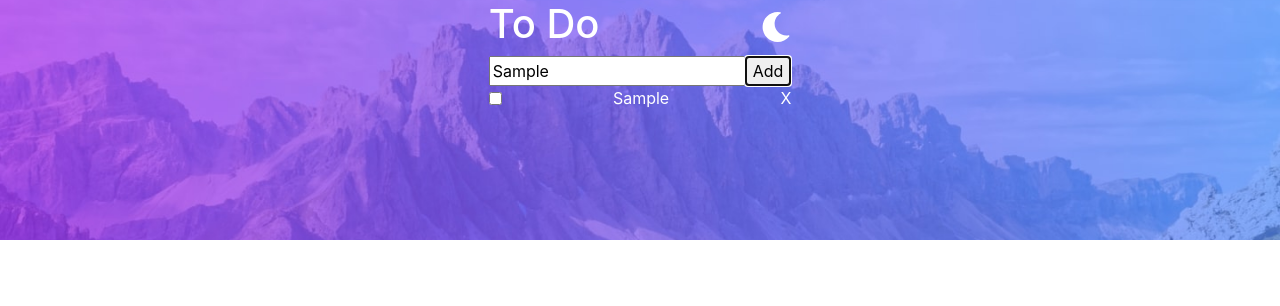
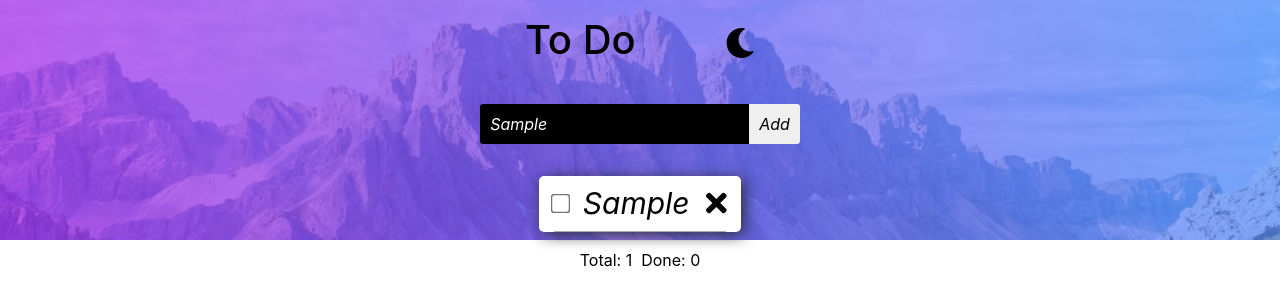
Before and after one commit to BK-Bagchi/remind-me, a React (Create React App) app: page / in a window 1280 px wide. Both pictures are taken after typing "Sample" into the empty fields and a click on the button "Add". Shown: the top 306 px of the page. Built offline with nearby package versions, Linux system fonts and the light colour scheme.

Commit message:
Total todo and done todo is now under count

```diff
--- a/src/react/Todo/Todo.css
+++ b/src/react/Todo/Todo.css
@@ -31,12 +31,52 @@ main{
 p{
     margin: 0;
 }
-.mode-toggle-icon{
+.font{
     font-size: 30px;
 }
 .Night{
+    color: black;
+}
+.Day{
     color: white;
 }
-.Day{
-    color: orange;
+.pointer{
+    cursor: pointer;
 }
+input[type=checkbox]{
+    transform: scale(1.5);
+}
+input[type=text], button{
+    border: none;
+    outline: none !important;
+    height: 40px;
+    padding: 0 10px;
+    font-style: italic;
+}
+input[type=text]{
+    border-radius: 3px 0 0 3px;
+    color: white;
+    background: black;
+}
+button{
+    border-radius: 0 3px 3px 0;
+}
+.todo-work-list{
+    border-radius: 5px;
+    padding: 0 15px;
+}
+.list-night{
+    background: white;
+    color: black;
+    box-shadow: 3px 3px 15px #2c2e3d;
+}
+.list-day{
+    background: black;
+    color: white;
+    border: 1px solid white;
+}
+.todo-works{
+    font-style: italic !important;
+    padding: 5px 0;
+    border-bottom: 1px solid darkgray;
+}
--- a/src/react/Todo/Todo.js
+++ b/src/react/Todo/Todo.js
@@ -3,7 +3,7 @@ import { useDispatch, useSelector } from 'react-redux';
 import { addTodo, deleteTodo, doneTodo } from '../../redux/action/action';
 import './Todo.css';
 import { FontAwesomeIcon } from '@fortawesome/react-fontawesome'
-import { faCoffee, faMoon, faSun } from '@fortawesome/free-solid-svg-icons'
+import { faMoon, faSun, faTimes } from '@fortawesome/free-solid-svg-icons'
 
 const Todo = () => {
     const add = useDispatch()
@@ -11,8 +11,8 @@ const Todo = () => {
     const dlt = useDispatch()
 
     const bgName = [
-        { pic: 'light-bg-pic', color: 'light-bg-color', time: 'Night', icon: faMoon },
-        { pic: 'dark-bg-pic', color: 'dark-bg-color', time: 'Day', icon: faSun }
+        { pic: 'light-bg-pic', color: 'light-bg-color', time: 'Night', icon: faMoon, listBg: 'list-night' },
+        { pic: 'dark-bg-pic', color: 'dark-bg-color', time: 'Day', icon: faSun, listBg: 'list-day' }
     ]
     const [bgIndex, setBgIndex] = useState(0)
     const [todoWork, setTodoWork] = useState('')
@@ -36,29 +36,33 @@ const Todo = () => {
             <div className={`top ${bgName[bgIndex].pic}`}></div>
             <div className={`bottom ${bgName[bgIndex].color}`}></div>
             <main className="w-100 d-flex justify-content-center">
-                <div>
-                    <div className="d-flex justify-content-between align-items-center">
+                <div className="d-flex flex-column align-items-center">
+                    <div className="d-flex justify-content-around align-items-center w-100 my-3">
                         <h1 className={`${bgName[bgIndex].time}`} onClick={() => colorMode()}>To Do</h1>
-                        <p className={`mode-toggle-icon ${bgName[bgIndex].time}`} onClick={() => colorMode()}><FontAwesomeIcon icon={bgName[bgIndex].icon} /></p>
+                        <p className={`font ${bgName[bgIndex].time}`} onClick={() => colorMode()}><FontAwesomeIcon icon={bgName[bgIndex].icon} /></p>
                         {/* <button onClick={() => colorMode()}>{bgName[bgIndex].time}</button> */}
                     </div>
-                    <div>
+                    <div className="my-3">
                         <input type="text" placeholder="Enter your To Do here" onBlur={settingTodo} />
                         <button onClick={addingTodo}>Add</button>
                     </div>
-                    <section className="todo-work-list">
+                    <section className={`todo-work-list my-3 ${bgName[bgIndex].listBg}`}>
                         {
                             todo.map((todo, i) => {
                                 return (
-                                    <div className="d-flex align-items-center justify-content-between" key={i} >
-                                        <input type="checkbox" name="" id="" onChange={(e) => doingTodo(e, i)} />
-                                        <p>{todo.message}</p>
-                                        <p onClick={() => deletingTodo(i)}>X</p>
+                                    <div className="todo-works d-flex align-items-center justify-content-between" key={i} >
+                                        <input type="checkbox" className="" onChange={(e) => doingTodo(e, i)} />
+                                        <p className="font text-capitalize px-3">{todo.message}</p>
+                                        <p className="pointer font" onClick={() => deletingTodo(i)}><FontAwesomeIcon icon={faTimes} /></p>
                                     </div>
                                 )
                             })
                         }
                     </section>
+                    <div className={`d-flex justify-content-between ${bgName[bgIndex].time}`}>
+                        <p>Total: {todo.length} &nbsp;</p>
+                        <p>Done: {todo.filter(done => done.done === true).length}</p>
+                    </div>
                 </div>
             </main>
         </section>
```
Also changed, not shown: 1 other file (tests, documents, lock files or other folders).
